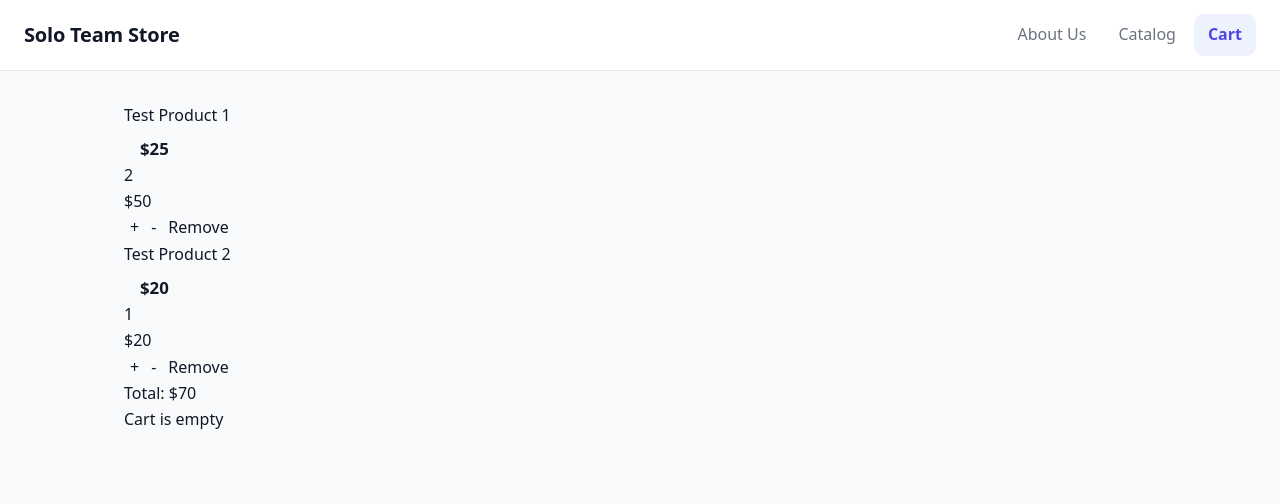
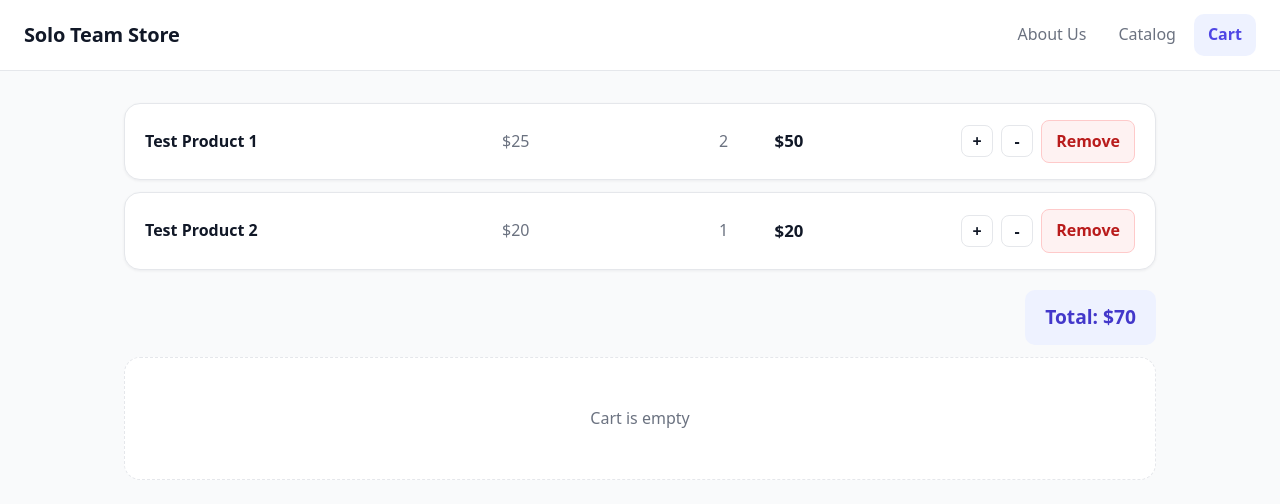
Before and after one commit to wilden5/solo-team-store, a website built with Vite: page index.html in a window 1280 px wide. Both pictures are taken after a click on the button "Cart". Built offline with nearby package versions, Linux system fonts and the light colour scheme; no server answers.

Commit message:
style: cart page

```diff
--- a/src/style.css
+++ b/src/style.css
@@ -3,3 +3,4 @@
 @import './styles/about-us.css';
 @import './styles/catalog.css';
 @import './styles/product-card.css';
+@import './styles/cart.css';
--- /dev/null
+++ b/src/styles/cart.css
@@ -0,0 +1,121 @@
+.cart-wrapper {
+  display: flex;
+  flex-direction: column;
+  gap: 12px;
+}
+
+.cart-line {
+  display: grid;
+  grid-template-columns: 2fr minmax(90px, 1fr) 70px minmax(90px, 1fr) auto;
+  align-items: center;
+  gap: 16px;
+  padding: 16px 20px;
+  background: var(--color-card);
+  border: 1px solid var(--color-border);
+  border-radius: var(--radius-lg);
+  box-shadow: var(--shadow);
+}
+
+.cart-line .product-name {
+  font-size: 1rem;
+  font-weight: 600;
+}
+
+.cart-line .product-price {
+  color: var(--color-muted);
+}
+
+.cart-line .product-quantity {
+  text-align: center;
+  color: var(--color-muted);
+}
+
+.cart-line .cart-line-total-price {
+  font-size: 1.05rem;
+  font-weight: 700;
+}
+
+.cart-line .cart-buttons {
+  display: flex;
+  align-items: center;
+  gap: 8px;
+  justify-self: end;
+}
+
+/* Quantity controls */
+.increase-quantity-button,
+.decrease-quantity-button {
+  width: 32px;
+  height: 32px;
+  line-height: 1;
+  font-size: 1rem;
+  font-weight: 700;
+  border: 1px solid var(--color-border);
+  border-radius: 8px;
+  background: var(--color-card);
+  transition:
+    background-color 0.2s ease,
+    border-color 0.2s ease,
+    color 0.2s ease;
+}
+
+.increase-quantity-button:hover,
+.decrease-quantity-button:hover {
+  background: var(--color-accent);
+  border-color: var(--color-accent);
+  color: #ffffff;
+}
+
+/* Remove button */
+.remove-button {
+  padding: 8px 14px;
+  border: 1px solid #fecaca;
+  border-radius: 8px;
+  background: #fef2f2;
+  color: #b91c1c;
+  font-weight: 600;
+  transition:
+    background-color 0.2s ease,
+    color 0.2s ease;
+}
+
+.remove-button:hover {
+  background: #fee2e2;
+  color: #991b1b;
+}
+
+/* Total and empty-cart message */
+.cart-total-price {
+  align-self: flex-end;
+  margin-top: 8px;
+  padding: 12px 20px;
+  border-radius: var(--radius);
+  background: var(--color-accent-soft);
+  color: var(--color-accent-dark);
+  font-size: 1.2rem;
+  font-weight: 700;
+}
+
+.cart-message {
+  padding: 48px 24px;
+  text-align: center;
+  color: var(--color-muted);
+  background: var(--color-card);
+  border: 1px dashed var(--color-border);
+  border-radius: var(--radius-lg);
+}
+
+@media (max-width: 720px) {
+  .cart-line {
+    grid-template-columns: repeat(2, 1fr);
+    row-gap: 12px;
+  }
+
+  .cart-line .product-name {
+    grid-column: 1 / -1;
+  }
+
+  .cart-line .cart-buttons {
+    justify-self: start;
+  }
+}
--- a/src/styles/product-card.css
+++ b/src/styles/product-card.css
@@ -16,7 +16,7 @@
   box-shadow: 0 8px 20px rgba(17, 24, 39, 0.08);
 }
 
-.product-image {
+.product-card .product-image {
   order: 1;
   width: 100%;
   aspect-ratio: 4 / 3;
@@ -25,7 +25,7 @@
   background: #ffffff;
 }
 
-.product-category {
+.product-card .product-category {
   order: 2;
   align-self: flex-start;
   margin: 0 16px;
@@ -38,7 +38,7 @@
   background: var(--color-accent-soft);
 }
 
-.product-title {
+.product-card .product-title {
   order: 3;
   margin: 8px 16px 0;
   font-size: 1rem;
@@ -49,7 +49,7 @@
   -webkit-line-clamp: 2;
 }
 
-.product-price {
+.product-card .product-price {
   order: 4;
   margin: 0 16px;
   padding-top: 8px;
@@ -57,8 +57,7 @@
   font-weight: 700;
 }
 
-/* Add to cart button */
-.add-to-cart-button {
+.product-card .add-to-cart-button {
   order: 5;
   margin: auto 16px 16px;
   padding: 10px 16px;
@@ -69,6 +68,6 @@
   transition: background-color 0.2s ease;
 }
 
-.add-to-cart-button:hover {
+.product-card .add-to-cart-button:hover {
   background: var(--color-accent-dark);
 }
```
